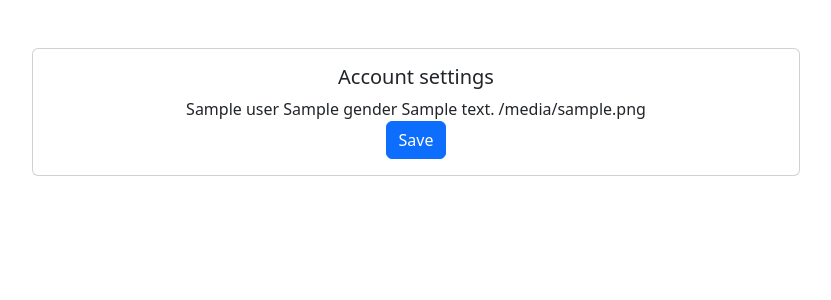
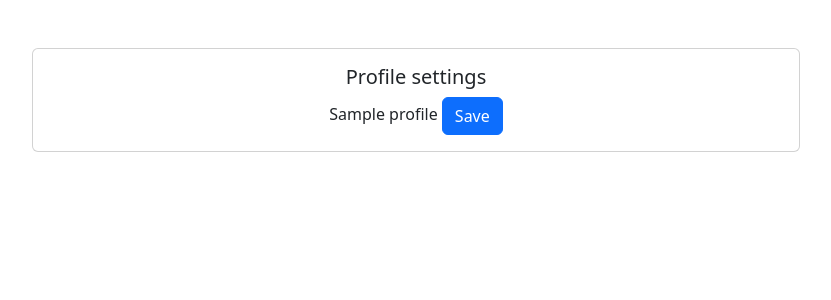
Before and after one commit to krzysztofgrabczynski/Instagram---Django-project, a Django app: template main/templates/profile_settings.html in a window 1280 px wide. Shown: the part 56-356 px from the top of the page, without its empty margins (224-1055 px from the left). Run offline with Django 4.2, Linux system fonts and the light colour scheme; the template is opened without the code that fills it: most values are stand-ins (such as "Sample title", 1, 10 or a date in 2020); some libraries are stand-ins or nearby versions.

Commit message:
Refactor

```diff
--- a/main/templates/profile_settings.html
+++ b/main/templates/profile_settings.html
@@ -1,19 +1,16 @@
 {% extends 'base.html' %}
 {% load bootstrap %}
 
-{% block title %} Account settings {% endblock %}
+{% block title %} Profile settings {% endblock %}
 
 {% block body %}
     <div class="card mx-auto text-center my-5" style="width: 48rem;">
         <div class="card-body">
-        <h5 class="card-title">Account settings</h5>
+        <h5 class="card-title">Profile settings</h5>
             <form method="post">
                 {% csrf_token %}
-                {{ profile.user|bootstrap }}
-                {{ profile.gender|bootstrap }}
-                {{ profile.description|bootstrap }}
-                {{ profile.profile_img|bootstrap }}
-                <br>
+                {{ profile|bootstrap }}
+
                 <button type="submit" class="btn btn-primary">Save</button>
             </form>
         </div>
```
